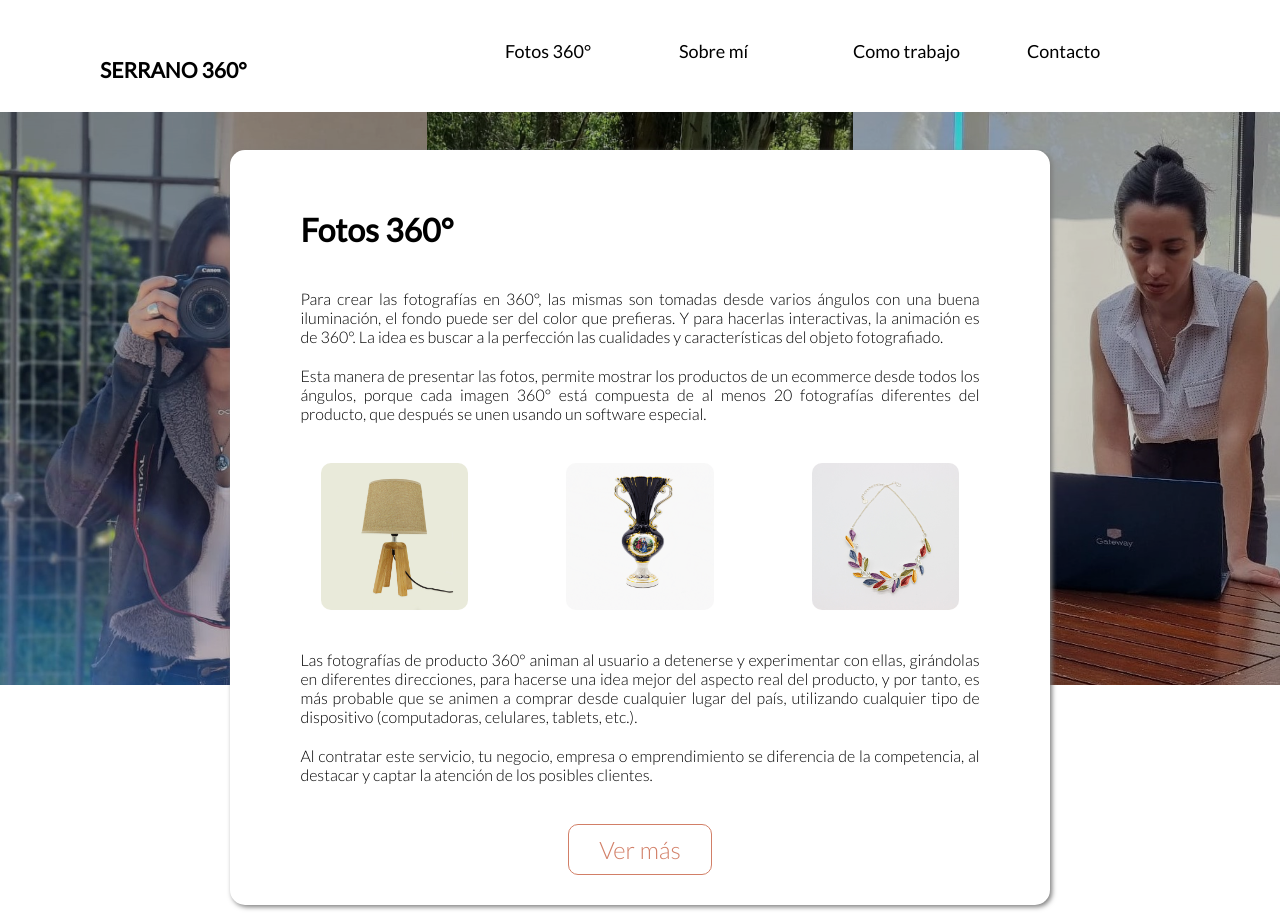
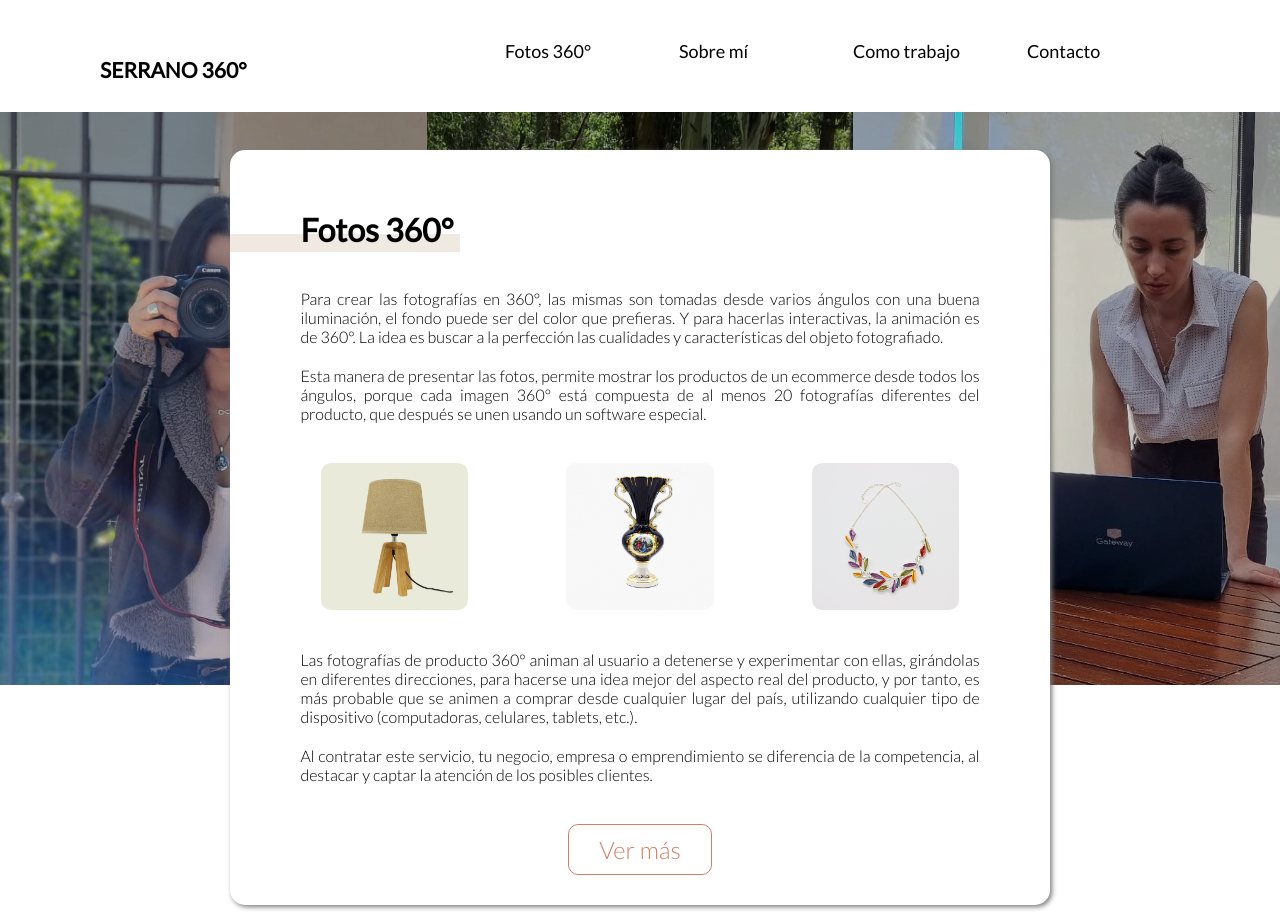
Before and after one commit to SRivarola/Serrano360, a React (Create React App) app: page /fotos360 in a window 1280 px wide. Built offline with nearby package versions, Linux system fonts and the light colour scheme.

Commit message:
subrayado y navbar

```diff
--- a/src/components/Navbar/Navbar.scss
+++ b/src/components/Navbar/Navbar.scss
@@ -4,7 +4,7 @@
   position: fixed;
   top: 20px;
   left: 20px;
-  z-index: 1;
+  z-index: 999;
   user-select: none;
 
   input {
--- a/src/index.scss
+++ b/src/index.scss
@@ -42,6 +42,7 @@ li {
   @media screen and (max-width:768px) {
     width: 100%;
     border-radius: none;
+    margin-bottom: 0;
     }
   h1, h2, p {
       padding: 10px 70px;
@@ -57,14 +58,16 @@ li {
   h1{
       padding-top: 60px;
       padding-bottom: 30px;
-      z-index: 5;
+      z-index: 1;
+      position: relative;
   }
   .subrayado{
       width: 230px;
       height: 18px;
       background-color: #EFE9E1;
-      margin-top: -68px;
+      margin-top: -45px;
       z-index: 0;
+      position: absolute;
   }
   @media screen and (max-width:768px) {
     width: 100%;
```
